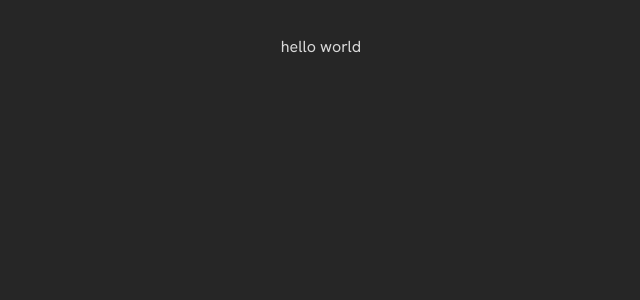
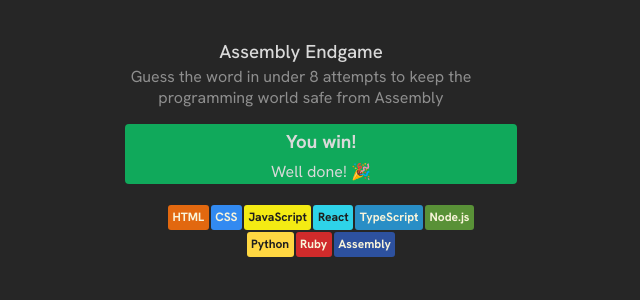
Before and after one commit to JparrTech/react-assembly-endgame, a React (Vite) app: page / in a window 1280 px wide. Shown: the top 300 px of the page, without its empty margins (319-959 px from the left). Built offline with nearby package versions, Linux system fonts and the light colour scheme.

Commit message:
Added Styling for most display elements

```diff
--- a/src/App.jsx
+++ b/src/App.jsx
@@ -1,13 +1,34 @@
 import React from "react"
+import Header from './components/Header.jsx'
+import Status from './components/Status.jsx'
+import Chip from './components/Chip.jsx'
+import { languages } from '../languages.js'
 
-export default function Hangman() {
+export default function AssemblyEndgame() {
+  const gameStatus = 'won'
+  //Create coding language chips using external json data
+  const chips = languages.map(language => (
 
+    <Chip
+      name={language.name}
+      backgroundColor={language.backgroundColor}
+      color={language.color}
+      key={language.name}
+    />
 
+  )
+  )
 
   return (
-    <main>
-      <p>hello world</p>
-    </main>
+    <>
+      <Header />
+      <Status gameStatus={gameStatus} />
+      <div className="all-chips">
+        {chips}
+      </div>
+      <main>
+      </main>
+    </>
   )
 
 
--- /dev/null
+++ b/src/components/Chip.jsx
@@ -0,0 +1,14 @@
+
+export default function Chip(props) {
+    const styleObj = {
+        backgroundColor: props.backgroundColor,
+        color: props.color
+    }
+    return (
+        <p style={styleObj}>
+            {props.name}
+        </p>
+    )
+
+
+}
--- /dev/null
+++ b/src/components/Header.jsx
@@ -0,0 +1,13 @@
+export default function Header() {
+
+    return (
+        <>
+            <header>
+                <h3>Assembly Endgame</h3>
+                <p> Guess the word in under 8 attempts to keep the programming world safe from Assembly</p>
+            </header>
+        </>
+
+    )
+
+}
--- /dev/null
+++ b/src/components/Status.jsx
@@ -0,0 +1,10 @@
+export default function Status({gameStatus}){
+
+    return(
+        <div className= 'game-status-won'>
+            <h3>You win!</h3>
+            <p>Well done! 🎉</p>
+        </div>
+    )
+
+}
--- a/src/index.css
+++ b/src/index.css
@@ -12,3 +12,55 @@
   display: flex;
   justify-content: center;
 }
+
+header {
+  display: flex;
+  flex-direction: column;
+  align-items: center;
+  text-align: center;
+  width: 352px;
+}
+
+header>h3 {
+  margin-bottom: 0px;
+  font-weight: 500;
+}
+
+header>p {
+  margin-top: 2px;
+  color: #8E8E8E;
+}
+
+div.game-status-won {
+  background-color: #10A95B;
+  display: flex;
+  padding: 0;
+  flex-direction: column;
+  align-items: center;
+  border-radius: 4px;
+}
+
+div.game-status-won>h3 {
+  margin: 5px;
+}
+
+div.game-status-won>p {
+  margin: 2px;
+}
+
+div.all-chips {
+  display: flex;
+  flex-wrap: wrap;
+  margin: 20px;
+  width: 352px;
+  justify-content: center;
+}
+
+div.all-chips>p {
+  justify-content: center;
+  margin: 1px;
+  padding: 4.5px;
+  border-radius: 3px;
+  font-weight: 700;
+  font-size: 12px;
+}
```
